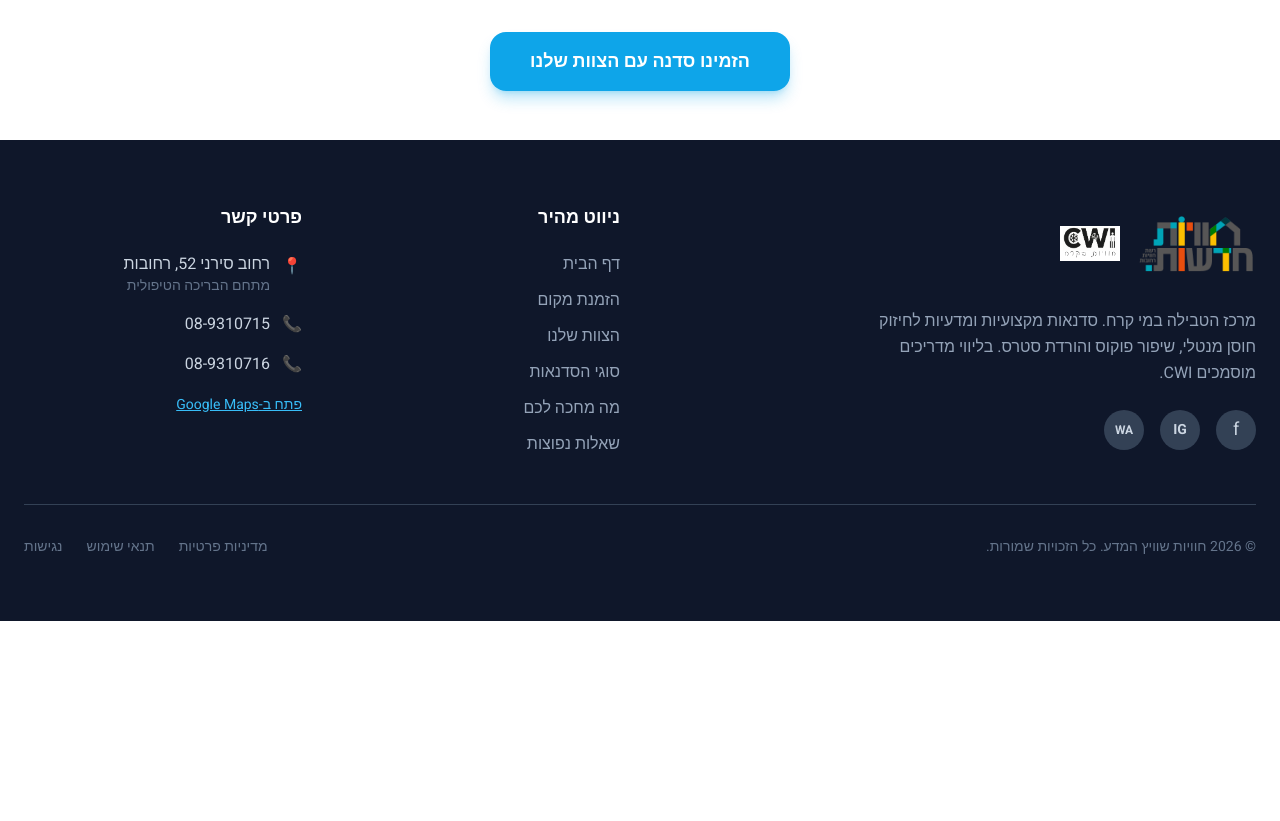
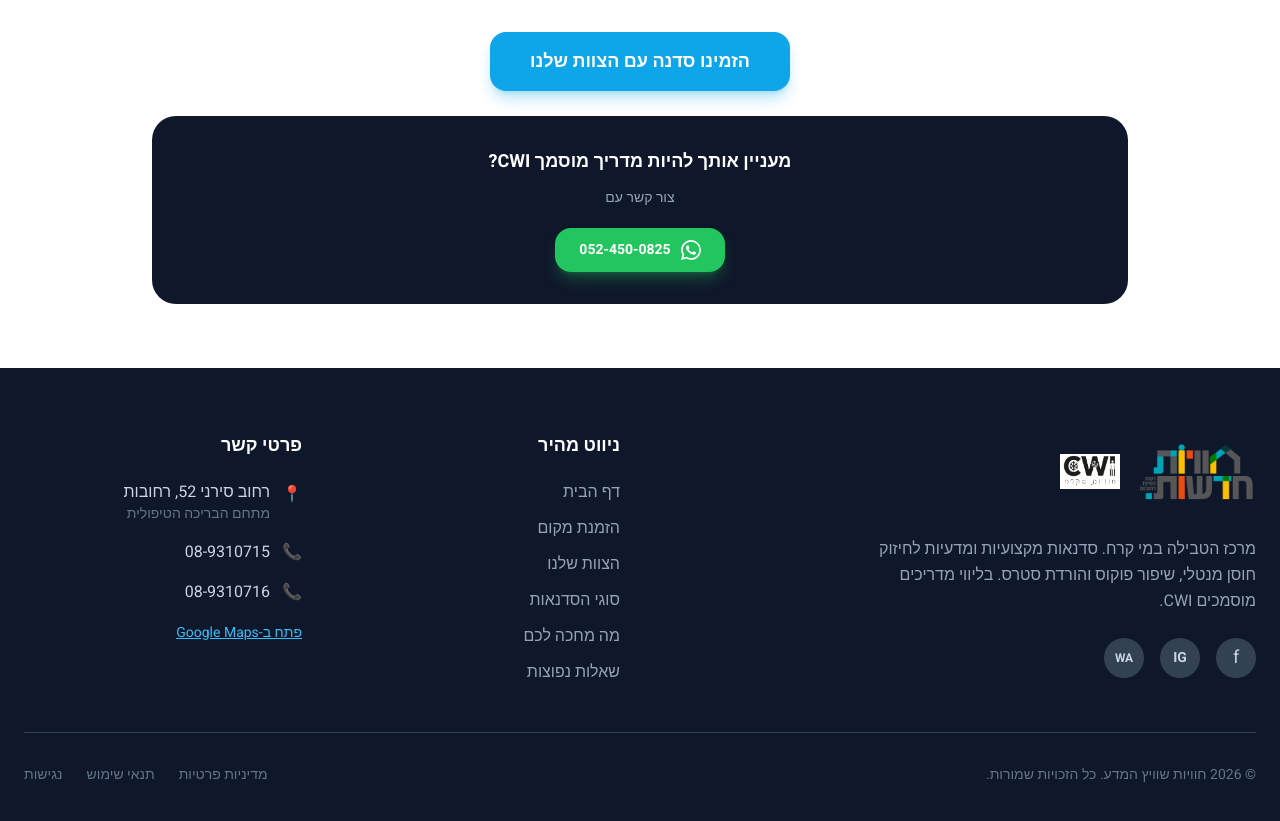
Before and after one commit to ritzabilu-jpg/ICING, a Next.js app: page /instructors in a window 1280 px wide. Shown: the part 1906-2727 px from the top of the page. Before the commit the page ends 2527 px from the top, so only its background shows below. Built offline with nearby package versions, Linux system fonts and the light colour scheme; what tailwindcss-rtl would draw is missing.

Commit message:
Add CWI instructor recruitment CTA with WhatsApp link

```diff
--- a/src/app/instructors/page.tsx
+++ b/src/app/instructors/page.tsx
@@ -122,6 +122,25 @@
             הזמינו סדנה עם הצוות שלנו
           </Link>
         </div>
+
+        {/* Instructor recruitment */}
+        <div className="mt-10 bg-navy-900 rounded-3xl p-6 md:p-8 text-center">
+          <p className="text-white font-bold text-lg mb-3">
+            מעניין אותך להיות מדריך מוסמך CWI?
+          </p>
+          <p className="text-slate-400 text-sm mb-5">צור קשר עם</p>
+          <a
+            href="https://wa.me/972524500825"
+            target="_blank"
+            rel="noopener noreferrer"
+            className="inline-flex items-center gap-2.5 bg-green-500 hover:bg-green-600 text-white font-bold px-6 py-3 rounded-2xl text-sm transition-all hover:scale-105 shadow-lg shadow-green-500/30"
+          >
+            <svg xmlns="http://www.w3.org/2000/svg" viewBox="0 0 24 24" fill="currentColor" className="w-5 h-5 flex-shrink-0">
+              <path d="M17.472 14.382c-.297-.149-1.758-.867-2.03-.967-.273-.099-.471-.148-.67.15-.197.297-.767.966-.94 1.164-.173.199-.347.223-.644.075-.297-.15-1.255-.463-2.39-1.475-.883-.788-1.48-1.761-1.653-2.059-.173-.297-.018-.458.13-.606.134-.133.298-.347.446-.52.149-.174.198-.298.298-.497.099-.198.05-.371-.025-.52-.075-.149-.669-1.612-.916-2.207-.242-.579-.487-.5-.669-.51-.173-.008-.371-.01-.57-.01-.198 0-.52.074-.792.372-.272.297-1.04 1.016-1.04 2.479 0 1.462 1.065 2.875 1.213 3.074.149.198 2.096 3.2 5.077 4.487.709.306 1.262.489 1.694.625.712.227 1.36.195 1.871.118.571-.085 1.758-.719 2.006-1.413.248-.694.248-1.289.173-1.413-.074-.124-.272-.198-.57-.347m-5.421 7.403h-.004a9.87 9.87 0 01-5.031-1.378l-.361-.214-3.741.982.998-3.648-.235-.374a9.86 9.86 0 01-1.51-5.26c.001-5.45 4.436-9.884 9.888-9.884 2.64 0 5.122 1.03 6.988 2.898a9.825 9.825 0 012.893 6.994c-.003 5.45-4.437 9.884-9.885 9.884m8.413-18.297A11.815 11.815 0 0012.05 0C5.495 0 .16 5.335.157 11.892c0 2.096.547 4.142 1.588 5.945L.057 24l6.305-1.654a11.882 11.882 0 005.683 1.448h.005c6.554 0 11.89-5.335 11.893-11.893a11.821 11.821 0 00-3.48-8.413z"/>
+            </svg>
+            052-450-0825
+          </a>
+        </div>
       </div>
     </div>
   );
```
